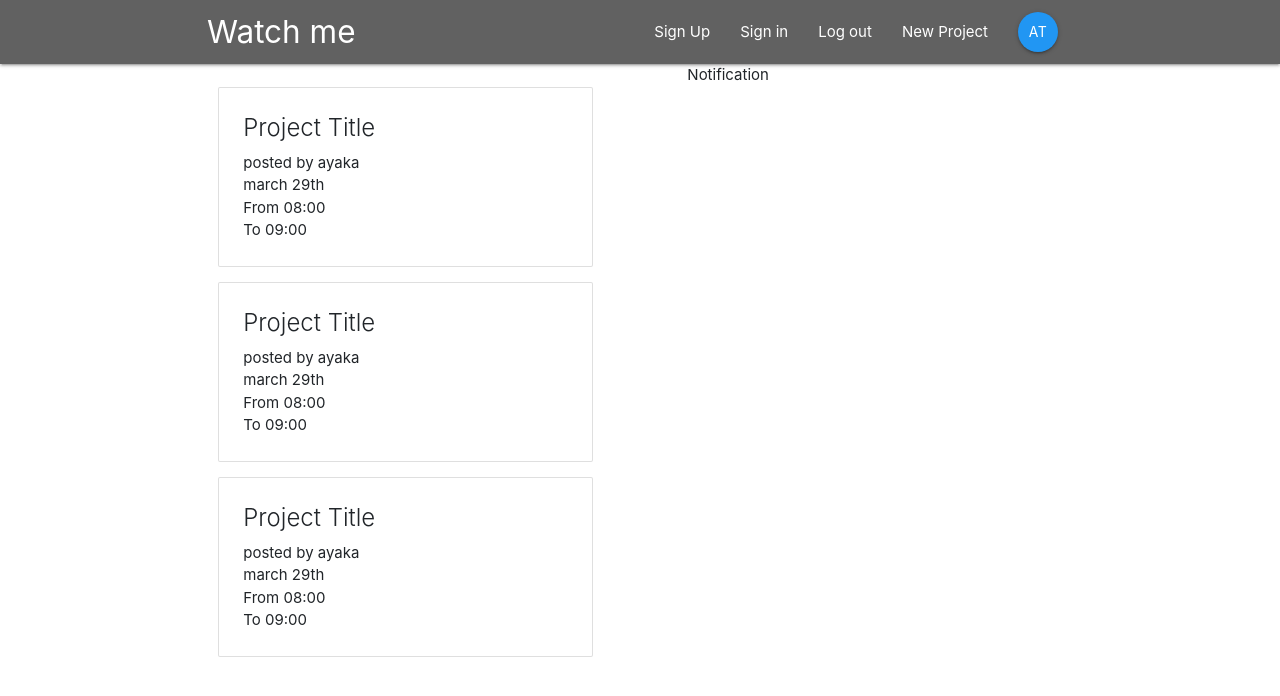
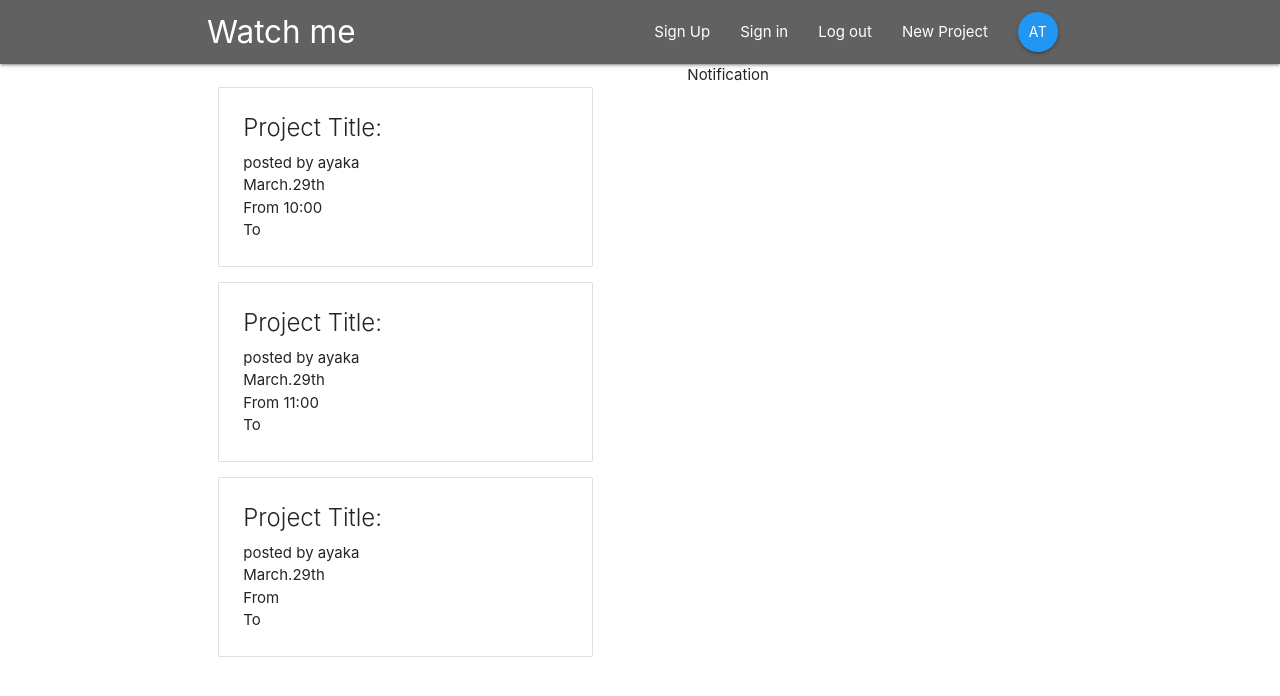
Before and after one commit to AyakaTsubouchi/watch-me-but-don-t-disturb-me, a React (Create React App) app: page / in a window 1280 px wide. Shown: the top 696 px of the page. Built offline with nearby package versions, Linux system fonts and the light colour scheme.

Commit message:
connected to store

```diff
--- a/package.json
+++ b/package.json
@@ -10,8 +10,10 @@
     "react": "^16.13.1",
     "react-bootstrap": "^1.0.0",
     "react-dom": "^16.13.1",
+    "react-redux": "^7.2.0",
     "react-router-dom": "^5.1.2",
-    "react-scripts": "3.4.1"
+    "react-scripts": "3.4.1",
+    "redux": "^4.0.5"
   },
   "scripts": {
     "start": "react-scripts start",
--- a/src/components/dashboard/DashBoard.js
+++ b/src/components/dashboard/DashBoard.js
@@ -1,14 +1,17 @@
 import React, { Component } from 'react';
 import Notification from './Notification';
 import ProjectList from '../projects/ProjectList';
+import { connect } from 'react-redux';
 
-export default class DashBoard extends Component {
+class DashBoard extends Component {
   render() {
+    // console.log(this.props);
+    const { projects } = this.props;
     return (
       <div className="dashboard container">
         <div className="row">
           <div className="col s12 m6">
-            <ProjectList />
+            <ProjectList projects={projects} />
           </div>
           <div className="col s12 m5 offset-m1">
             <Notification />
@@ -18,3 +21,10 @@ export default class DashBoard extends Component {
     );
   }
 }
+
+const mapStateToProps = state => {
+  return {
+    projects: state.project.projects
+  };
+};
+export default connect(mapStateToProps)(DashBoard);
--- a/src/components/projects/ProjectList.js
+++ b/src/components/projects/ProjectList.js
@@ -1,12 +1,15 @@
 import React from 'react';
 import ProjectSummary from './ProjectSummary';
 
-export default function ProjectList() {
+const ProjectList = ({ projects }) => {
+  console.log('projectlist', projects);
   return (
     <div className="project-list section">
-      <ProjectSummary />
-      <ProjectSummary />
-      <ProjectSummary />
+      {projects &&
+        projects.map(project => {
+          return <ProjectSummary project={project} id={project.id} />;
+        })}
     </div>
   );
-}
+};
+export default ProjectList;
--- a/src/components/projects/ProjectSummary.js
+++ b/src/components/projects/ProjectSummary.js
@@ -1,14 +1,14 @@
 import React from 'react';
 
-export default function ProjectSummary() {
+export default function ProjectSummary({ project }) {
   return (
     <div className="card z-depth-0 project-summary">
       <div className="card-content gray-text text-darken-3">
-        <span className="card-title">Project Title</span>
+        <span className="card-title">Project Title:{project.title}</span>
         <p>posted by ayaka</p>
-        <p className="graytext">march 29th</p>
-        <p className="graytext">From 08:00</p>
-        <p className="graytext">To 09:00</p>
+        <p className="graytext">{project.date}</p>
+        <p className="graytext">From {project.startTime}</p>
+        <p className="graytext">To {project.endTIme}</p>
       </div>
     </div>
   );
--- /dev/null
+++ b/src/components/store/reducers/authReducer.js
@@ -0,0 +1,6 @@
+const initState = {};
+
+const authReducer = (state = initState, action) => {
+  return state;
+};
+export default authReducer;
--- /dev/null
+++ b/src/components/store/reducers/projectReducer.js
@@ -0,0 +1,30 @@
+const initState = {
+  projects: [
+    {
+      id: 1,
+      task: 'take a walk',
+      date: 'March.29th',
+      startTime: '10:00',
+      endTime: '11:00'
+    },
+    {
+      id: 2,
+      task: 'watch TV',
+      date: 'March.29th',
+      startTime: '11:00',
+      endTime: '12:00'
+    },
+    {
+      id: 3,
+      task: 'Shoping',
+      date: 'March.29th',
+      sstartTime: '13:00',
+      endTime: '14:00'
+    }
+  ]
+};
+
+const projectReducer = (state = initState, action) => {
+  return state;
+};
+export default projectReducer;
--- /dev/null
+++ b/src/components/store/reducers/rootReducer.js
@@ -0,0 +1,10 @@
+import authReducer from './authReducer';
+import projectReducer from './projectReducer';
+import { combineReducers } from 'redux';
+
+const rootReducer = combineReducers({
+  auth: authReducer,
+  project: projectReducer
+});
+
+export default rootReducer;
--- a/src/index.js
+++ b/src/index.js
@@ -1,11 +1,16 @@
 import React from 'react';
 import ReactDOM from 'react-dom';
+import { createStore } from 'redux';
 
 import App from './components/App';
+import rootReducer from './components/store/reducers/rootReducer';
+import { Provider } from 'react-redux';
 
+const store = createStore(rootReducer);
 ReactDOM.render(
-
-    <App />,
+  <Provider store={store}>
+    <App />
+  </Provider>,
 
   document.getElementById('root')
 );
```
Also changed, not shown: 1 other file (tests, documents, lock files or other folders).
